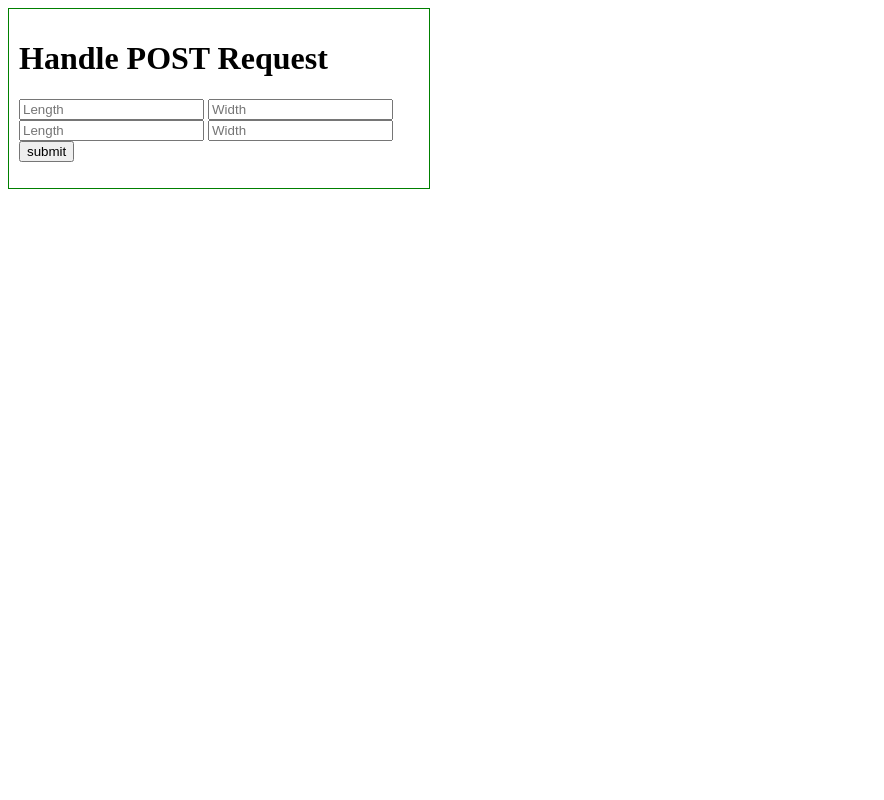
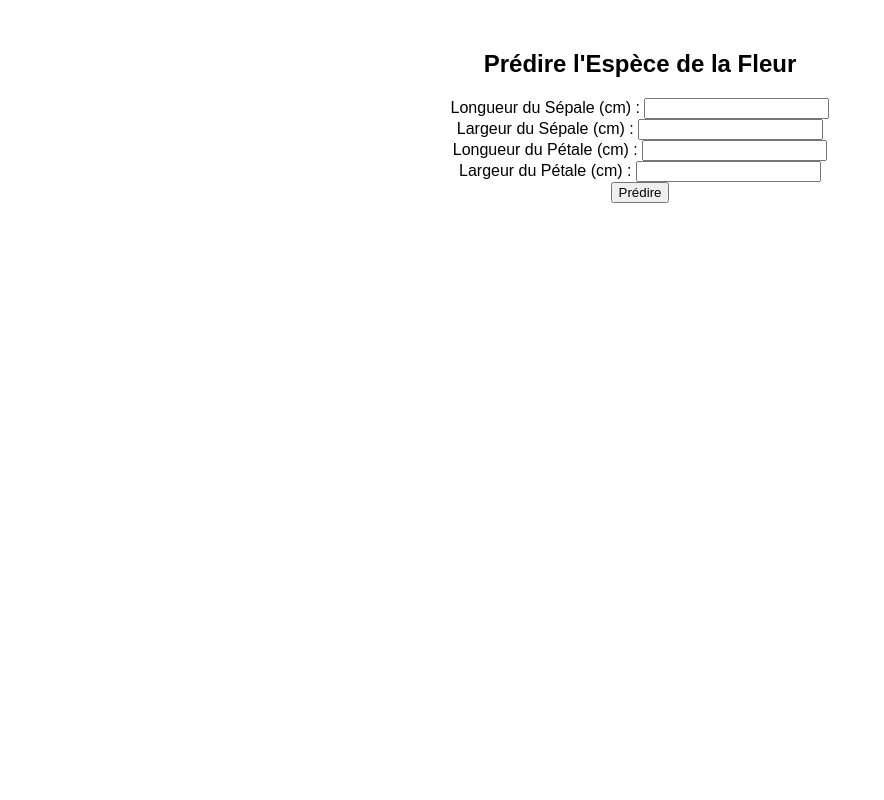
Before and after one commit to izma26/Decentralization-Technologies-TD3, a Flask app: page / in a window 1280 px wide. Shown: the whole page, without its empty margins (0-884 px from the left). Run offline with Flask 3, Linux system fonts and the light colour scheme; parts of the project's set-up code (start-up, migrations or seed data) failed here and were passed over.

Commit message:
Update predict.html

```diff
--- a/API/templates/predict.html
+++ b/API/templates/predict.html
@@ -1,44 +1,68 @@
-
-
-
-
-<!-- templates/predict.html-->
-
-<html>
-
+<!DOCTYPE html>
+<html lang="fr">
 <head>
-    <title>Handling of http get and post request</title>
+    <meta charset="UTF-8">
+    <meta name="viewport" content="width=device-width, initial-scale=1.0">
+    <title>Prédiction de l'Espèce de la Fleur</title>
     <style>
-        div {
-            width: 400px;
-            border: 1px solid green;
-            padding: 10px;
-            margin-bottom: 5px;
+        body {
+            font-family: Arial, sans-serif;
+            text-align: center;
+            margin-top: 50px;
+        }
+        form {
+            margin-bottom: 20px;
+        }
+        .result-box {
+            margin-top: 20px;
+            padding: 15px;
+            display: inline-block;
+            border: 2px solid #333;
+            background-color: #f9f9f9;
+            font-size: 20px;
+            font-weight: bold;
+            border-radius: 8px;
+        }
+        .back-button {
+            margin-top: 20px;
+            padding: 10px 20px;
+            font-size: 16px;
+            cursor: pointer;
+            background-color: #007BFF;
+            color: white;
+            border: none;
+            border-radius: 5px;
+            text-decoration: none;
         }
     </style>
 </head>
+<body>
+    {% if show_form %}
+        <h2>Prédire l'Espèce de la Fleur</h2>
 
-<body>
-
-    <div>
-        <h1>Handle POST Request</h1>
-        <form method="POST"
-              action="{{ url_for('predict') }}">
-            <input type="number"
-              name="sepal_length"
-              placeholder="Length">
-            <input type="number"
-                    name="sepal_width"
-                    placeholder="Width">
-            <input type="number"
-                   name="petal_length"
-                   placeholder="Length">
-            <input type="number"
-                   name="petal_width"
-                   placeholder="Width">
-            <button type="Send">submit</button>
+        <form action="/predict" method="post">
+            <label for="sepal_length">Longueur du Sépale (cm) :</label>
+            <input type="text" id="sepal_length" name="sepal_length" required>
+            <br>
+            <label for="sepal_width">Largeur du Sépale (cm) :</label>
+            <input type="text" id="sepal_width" name="sepal_width" required>
+            <br>
+            <label for="petal_length">Longueur du Pétale (cm) :</label>
+            <input type="text" id="petal_length" name="petal_length" required>
+            <br>
+            <label for="petal_width">Largeur du Pétale (cm) :</label>
+            <input type="text" id="petal_width" name="petal_width" required>
+            <br>
+            <button type="submit">Prédire</button>
         </form>
-    </div>
+    {% else %}
+        {% if prediction %}
+            <div class="result-box">
+                Espèce prédite : <strong>{{ prediction }}</strong>
+            </div>
+            <br>
+            <a href="/" class="back-button">Faire une nouvelle prédiction</a>
+        {% endif %}
+    {% endif %}
 </body>
-
 </html>
```
